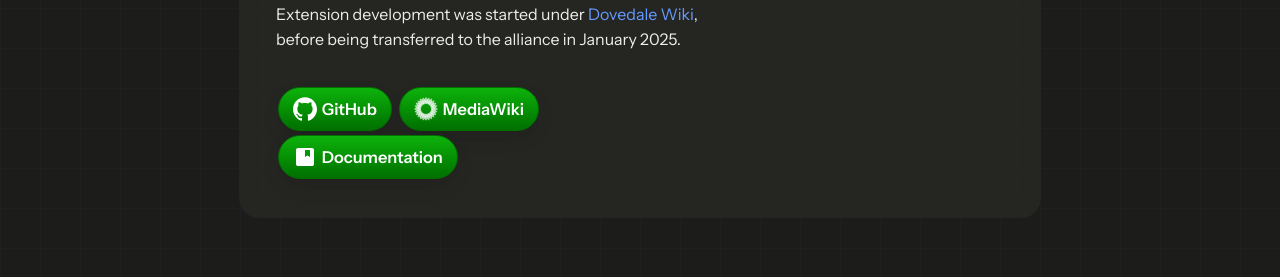
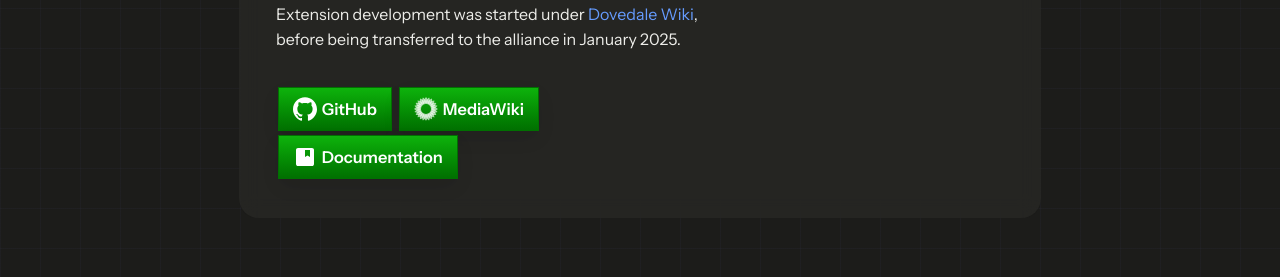
Before and after one commit to Roblox-Indie-Wikis/irwa-website, a Jekyll site: the page built from pages/projects.html, in a window 1280 px wide. Shown: the part 622-899 px from the top of the page. Built offline with Jekyll 4.4.1, drawn with Linux system fonts in a browser that asks for light colours.

```diff
--- a/assets/css/members.css
+++ b/assets/css/members.css
@@ -10,7 +10,6 @@
   background: linear-gradient(to bottom, oklch(0.6653 0.2227 260), oklch(0.4724 0.1604 260));
   box-shadow: 0 8px 20px -3px oklch(from #000 l c h / 0.12);
   border: 1px solid oklch(0.4724 0.1604 260);
-  border-radius: 1.5rem;
   color: #fff;
   cursor: pointer;
   display: inline-flex;
@@ -298,7 +297,6 @@
   background: linear-gradient(to bottom, oklch(0.6653 0.2227 142.5), oklch(0.4724 0.1604 142.5));
   box-shadow: 0 8px 20px -3px oklch(from #000 l c h / 0.12);
   border: 1px solid oklch(0.4724 0.1604 142.5);
-  border-radius: 1.5rem;
   color: #fff;
   cursor: pointer;
   display: inline-flex;
--- a/assets/css/style.css
+++ b/assets/css/style.css
@@ -768,7 +768,6 @@ button {
   background: linear-gradient(to bottom, oklch(0.6653 0.2227 260), oklch(0.4724 0.1604 260));
   box-shadow: 0 8px 20px -3px oklch(from #000 l c h / 0.12);
   border: 1px solid oklch(0.4724 0.1604 260);
-  border-radius: 1.5rem;
   color: #fff;
   cursor: pointer;
   display: inline-flex;
@@ -820,7 +819,6 @@ button:disabled {
   background: linear-gradient(to bottom, oklch(0.6653 0.2227 142.5), oklch(0.4724 0.1604 142.5));
   box-shadow: 0 8px 20px -3px oklch(from #000 l c h / 0.12);
   border: 1px solid oklch(0.4724 0.1604 142.5);
-  border-radius: 1.5rem;
   color: #fff;
   cursor: pointer;
   display: inline-flex;
```
